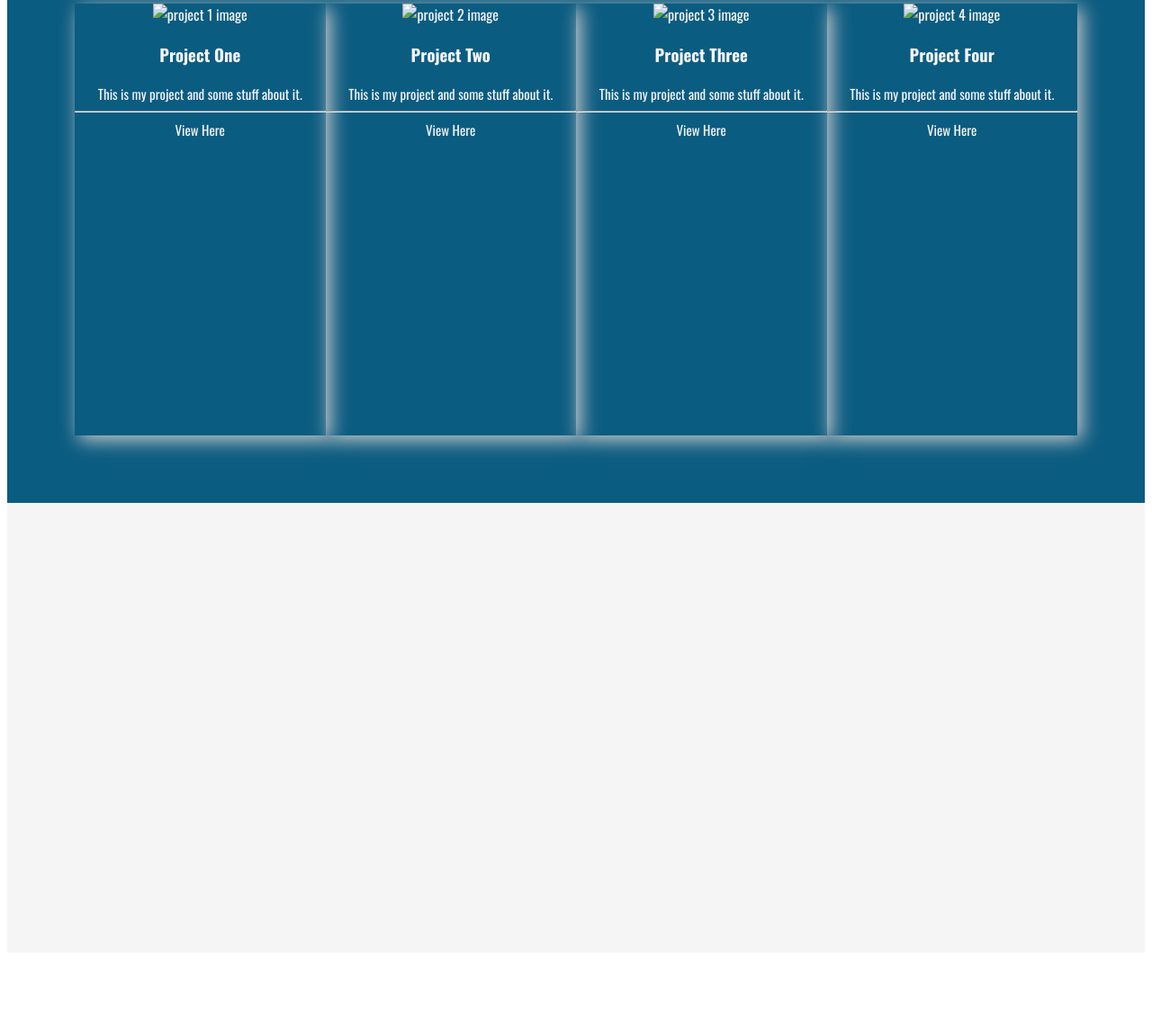
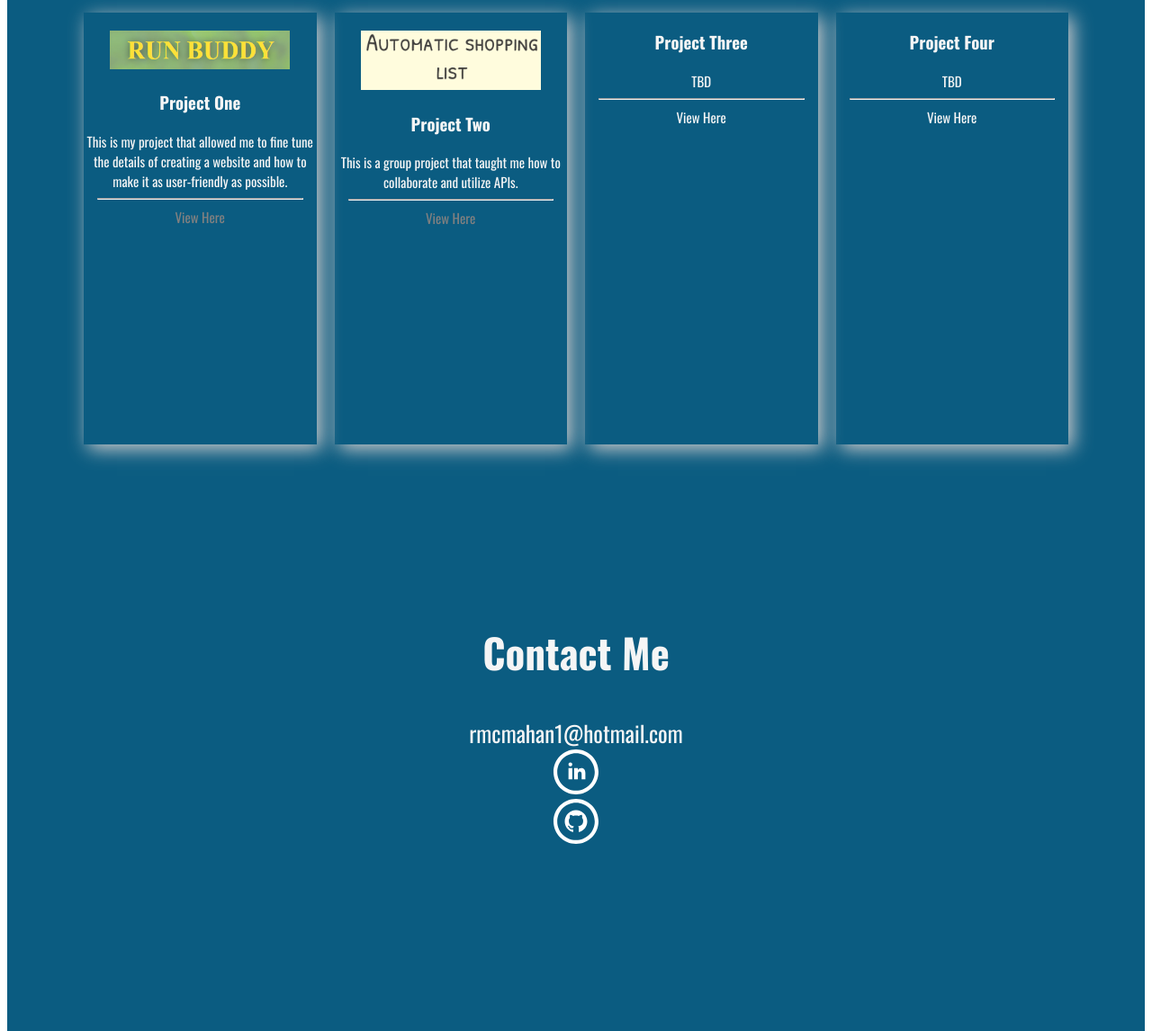
Before and after one commit to rmcmahan1/Portfolio, a plain HTML site: page index.html in a window 1280 px wide. Shown: the part 1477-2623 px from the top of the page at 90% size. Before the commit the page ends 2544 px from the top, so only its background shows below. Drawn offline with nearby package versions, Linux system fonts and the light colour scheme.

Commit message:
links and final touches

```diff
--- a/index.html
+++ b/index.html
@@ -13,20 +13,20 @@
 <body>
     <section class="hero">
         <nav>
-           <img class="logo" src="./src/images/rayell logo.png" alt="Rayell logo">
+           <img class="logo" src="./src/images/rm logo.png" alt="Rayell logo">
             <ul>
-                <li>About Me</li>
-                <li>Projects</li>
-                <li>Contact Me</li>
+                <li><a href="#about-me">About Me</a></li>
+                <li><a href="#projects">Projects</a></li>
+                <li><a href="#contact-me">Contact Me</a></li>
             </ul>
         </nav>
         <div class="hero-area">
          <div class="hero-text">
             <h1>Rayell McMahan</h1>
             <p>Full Stack Developer</p>
-            <div class="button">About Me</div>
+            <div class="button"><a href="#about-me">About Me</a></div>
          </div>
-         <div class="social-media">
+            <div class="social-media">
              <div>
                  <a href="https://www.linkedin.com/in/rayell-mcmahan-626911126" class="social">
                  <svg xmlns="http://www.w3.org/2000/svg" fill="#ffffff" width="50" height="50" viewBox="0 0 24 24"><path d="M12 2c5.514 0 10 4.486 10 10s-4.486 10-10 10-10-4.486-10-10 4.486-10 10-10zm0-2c-6.627 0-12 5.373-12 12s5.373 12 12 12 12-5.373 12-12-5.373-12-12-12zm-2 8c0 .557-.447 1.008-1 1.008s-1-.45-1-1.008c0-.557.447-1.008 1-1.008s1 .452 1 1.008zm0 2h-2v6h2v-6zm3 0h-2v6h2v-2.861c0-1.722 2.002-1.881 2.002 0v2.861h1.998v-3.359c0-3.284-3.128-3.164-4-1.548v-1.093z"/></svg>
@@ -40,48 +40,61 @@
          </div>
         </div>
     </section>
-    <section class="sub-section">
+    <section class="sub-section" id="about-me">
         <div class="info">
             <h2>About Me</h2>
-            <p>Hello. My name is Rayell McMahan. I am a Full Stack Developer with a passion for learning.</p>
+            <p>Hello. My name is Rayell McMahan. I am a Full Stack Developer with a passion for learning. I was born and raised in the Bay Area and relocated to Arizona at the end of 2019. My main areas of expertise are in medical administration and data entry. </p>
         </div>
         <div class="selfie-container">
             <img class="selfie" src="./src/images/R. McMahan selfie.png.jpg" alt="rayell selfie"/>
         </div>
     </section>
-    <section class="sub-section-alt">
+    <section class="sub-section-alt" id='projects'>
         <h2>Projects</h2>
         <div class="project-container">
             <div class="project-card">
-                <img src="" alt="project 1 image"/>
+                <img class="project-image" src="./src/images/project1image.PNG" alt="project 1 image"/>
                 <h3>Project One</h3>
-                <p class="subtext">This is my project and some stuff about it.</p>
+                <p class="subtext">This is my project that allowed me to fine tune the details of creating a website and how to make it as user-friendly as possible.</p>
+                <hr/>
+                <p class="subtext"><a class="project-link" href="https://github.com/rmcmahan1">View Here</a></p>
+            </div>
+            <div class="project-card">
+                <img class="project-image" src="./src/images/project2image.PNG" alt="project 2 image"/>
+                <h3>Project Two</h3>
+                <p class="subtext">This is a group project that taught me how to collaborate and utilize APIs.</p>
+                <hr/>
+                <p class="subtext"><a class="project-link" href="https://github.com/Sergey-Grigoryev/Team6Project">View Here</a></p>
+            </div>
+            <div class="project-card">
+                <h3>Project Three</h3>
+                <p class="subtext">TBD</p>
                 <hr/>
                 <p class="subtext">View Here</p>
             </div>
             <div class="project-card">
-                <img src="" alt="project 2 image"/>
-                <h3>Project Two</h3>
-                <p class="subtext">This is my project and some stuff about it.</p>
-                <hr/>
-                <p class="subtext">View Here</p>
-            </div>
-            <div class="project-card">
-                <img src="" alt="project 3 image"/>
-                <h3>Project Three</h3>
-                <p class="subtext">This is my project and some stuff about it.</p>
-                <hr/>
-                <p class="subtext">View Here</p>
-            </div>
-            <div class="project-card">
-                <img src="" alt="project 4 image"/>
                 <h3>Project Four</h3>
-                <p class="subtext">This is my project and some stuff about it.</p>
+                <p class="subtext">TBD</p>
                 <hr/>
                 <p class="subtext">View Here</p>
             </div>
         </div>
     </section>
-    <footer></footer>
+    <footer id="contact-me">
+        <h2>Contact Me</h2>
+        <p>rmcmahan1@hotmail.com</p>
+        <div class="social-media">
+            <div>
+                <a href="https://www.linkedin.com/in/rayell-mcmahan-626911126" class="social">
+                <svg xmlns="http://www.w3.org/2000/svg" fill="#ffffff" width="50" height="50" viewBox="0 0 24 24"><path d="M12 2c5.514 0 10 4.486 10 10s-4.486 10-10 10-10-4.486-10-10 4.486-10 10-10zm0-2c-6.627 0-12 5.373-12 12s5.373 12 12 12 12-5.373 12-12-5.373-12-12-12zm-2 8c0 .557-.447 1.008-1 1.008s-1-.45-1-1.008c0-.557.447-1.008 1-1.008s1 .452 1 1.008zm0 2h-2v6h2v-6zm3 0h-2v6h2v-2.861c0-1.722 2.002-1.881 2.002 0v2.861h1.998v-3.359c0-3.284-3.128-3.164-4-1.548v-1.093z"/></svg>
+                </a>
+            </div>
+            <div>
+               <a href="https://www.github.com/rmcmahan1" class="social">
+               <svg xmlns="http://www.w3.org/2000/svg" fill="#ffffff" width="50" height="50" viewBox="0 0 24 24"><path d="M12 2c5.514 0 10 4.486 10 10s-4.486 10-10 10-10-4.486-10-10 4.486-10 10-10zm0-2c-6.627 0-12 5.373-12 12s5.373 12 12 12 12-5.373 12-12-5.373-12-12-12zm0 6c-3.313 0-6 2.686-6 6 0 2.651 1.719 4.9 4.104 5.693.3.056.396-.13.396-.289v-1.117c-1.669.363-2.017-.707-2.017-.707-.272-.693-.666-.878-.666-.878-.544-.373.041-.365.041-.365.603.042.92.619.92.619.535.917 1.403.652 1.746.499.054-.388.209-.652.381-.802-1.333-.152-2.733-.667-2.733-2.965 0-.655.234-1.19.618-1.61-.062-.153-.268-.764.058-1.59 0 0 .504-.161 1.65.615.479-.133.992-.199 1.502-.202.51.002 1.023.069 1.503.202 1.146-.776 1.648-.615 1.648-.615.327.826.121 1.437.06 1.588.385.42.617.955.617 1.61 0 2.305-1.404 2.812-2.74 2.96.216.186.412.551.412 1.111v1.646c0 .16.096.347.4.288 2.383-.793 4.1-3.041 4.1-5.691 0-3.314-2.687-6-6-6z"/></svg>
+               </a>
+            </div>
+
+    </footer>
 </body>
 </html>
--- a/src/style.css
+++ b/src/style.css
@@ -18,7 +18,11 @@ section {
 
 footer {
     height: 500px;
-    background-color: whitesmoke;
+    background-color: rgb(11, 92, 129);
+    color: whitesmoke;
+    text-align: center;
+    padding: 75px;
+    margin-bottom: auto;
 }
 
 nav {
@@ -51,6 +55,10 @@ p {
     margin: 0;
     font-size: 25px;
     font-weight: 500;
+}
+
+.info {
+    justify-content: space-around;
 }
 
 .hero-area {
@@ -91,8 +99,8 @@ margin-top: 20px;
 }
 
 .logo {
-    height: 180px;
-    margin: 30px;
+    height: 200px;
+    margin: 50px;
 }
 
 .social {
@@ -130,10 +138,31 @@ margin-top: 20px;
 .project-card {
     width: 310px;
     height: 480px;
-    box-shadow: 5px 5px 20px rgb(207, 204, 204)
+    box-shadow: 5px 5px 20px rgb(207, 204, 204);
+    margin: 10px;
 }
 
 .project-container {
     display: flex;
     justify-content: space-around;
 }
+
+.project-image {
+    width: 200px;
+    margin-top: 20px;
+}
+
+hr {
+    margin-left: 15px;
+    margin-right: 15px;
+}
+
+.project-link {
+    text-decoration: none;
+    color: grey;
+}
+
+a {
+    text-decoration: none;
+    color: whitesmoke;
+}
```
Also changed, not shown: src/images/project1image.PNG (added), src/images/project2image.PNG (added), src/images/rm logo.png (added).
